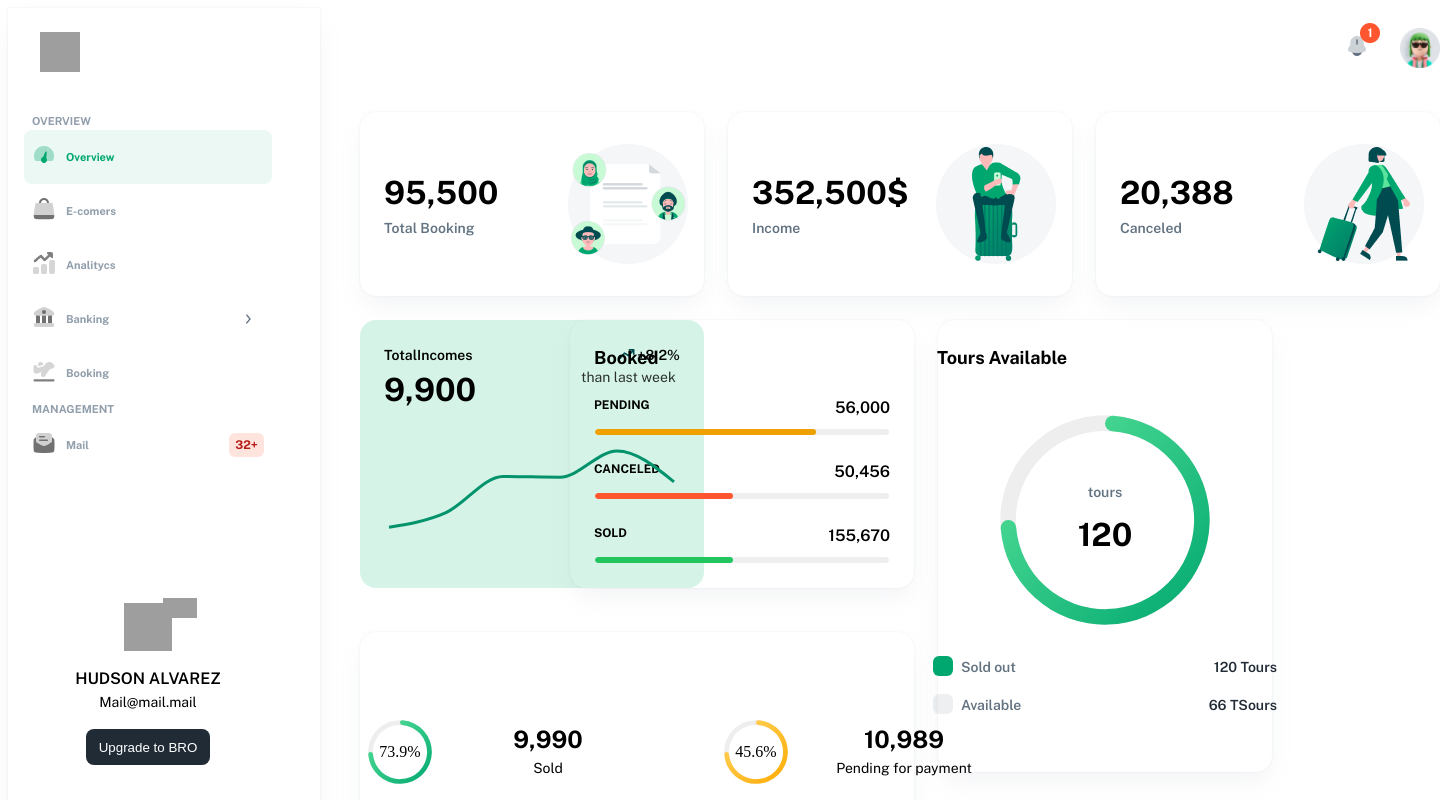
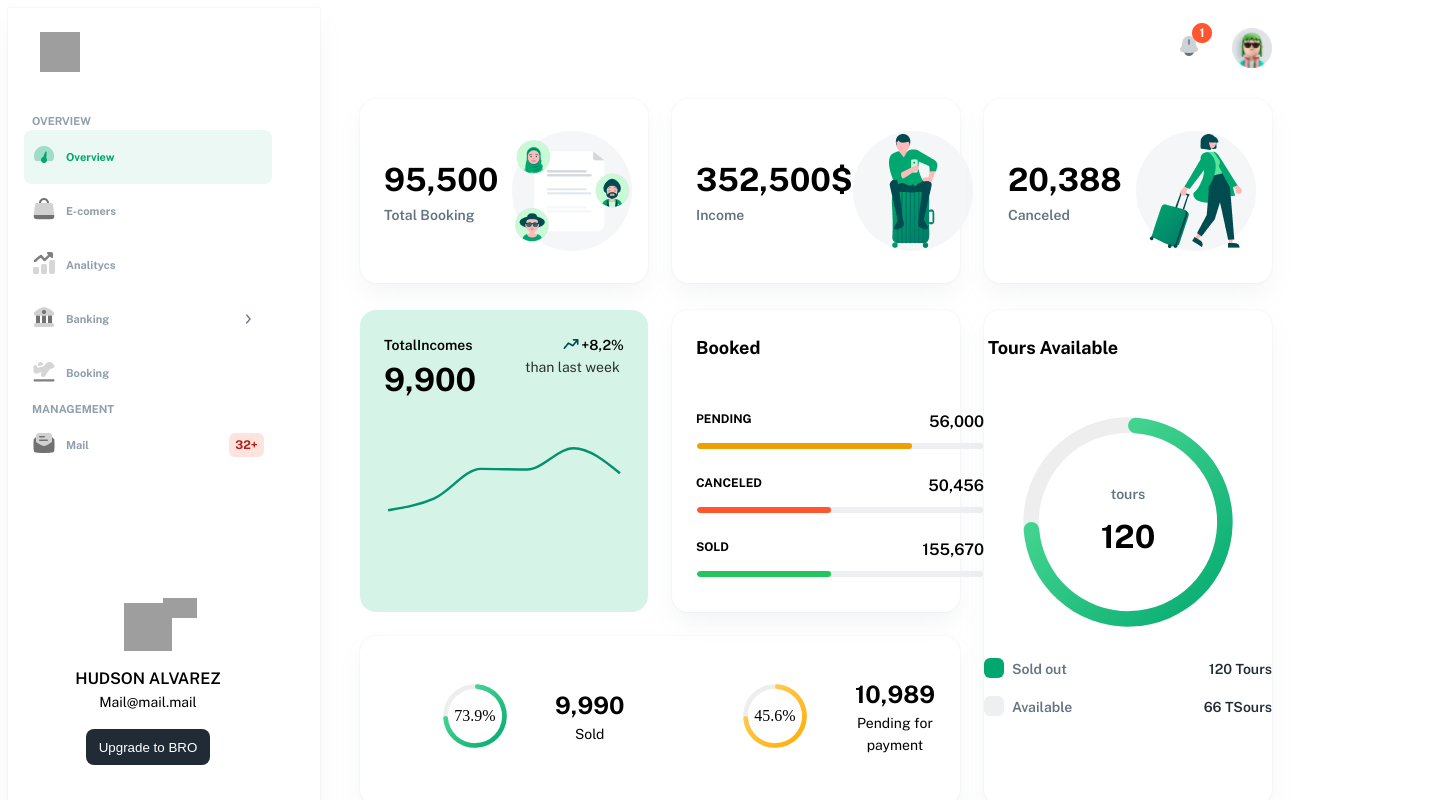
Before and after one commit to Sapsan13/SignIn, a Next.js app: page /overview in a window 1280 px wide. Shown: the top 800 px of the page, 1440 px wide, since content can reach past the window. Built offline with nearby package versions, Linux system fonts and the light colour scheme; grey boxes are pictures that could not be loaded.

Commit message:
Overwiev +

```diff
--- a/src/components/mainContent/main/overview/Booked.tsx
+++ b/src/components/mainContent/main/overview/Booked.tsx
@@ -3,13 +3,13 @@ import styled from "styled-components";
 const SkeletonBookedBarsWrapper = styled.div`
   display: flex;
   flex-direction: column;
-  width: 344px;
-  height: 268px;
+  width: 100%;
+  height: 100%;
   border-radius: 16px;
   box-shadow: 0px 12px 24px -4px #919eab1f, 0px 0px 2px 0px #919eab33;
 `;
 const SkeletonBookedBarTitle = styled.div`
-  width: 344px;
+  width: 100%;
   height: 52px;
   padding: 24px 16px 0 24px;
   gap: 16px;
@@ -24,8 +24,8 @@ const SkeletonBookedBarTitle = styled.div`
 const SkeletonBookedBarBlock = styled.div`
   display: flex;
   flex-direction: column;
-  width: 344px;
-  height: 216px;
+  width: 100%;
+  height: 100%x;
   padding: 24px;
   gap: 24px;
 `;
@@ -33,14 +33,14 @@ const SkeletonBookedBarBlock = styled.div`
 const SkeletonBookedBarItem = styled.div`
   display: flex;
   flex-direction: column;
-  width: 296px;
+  width: 100%;
   height: 40px;
   gap: 8px;
   border-radius: 50%;
 `;
 
 const SkeletonFlexRow = styled.div`
-  width: 296px;
+  width: 100%;
   display: flex;
   flex-direction: row;
   justify-content: space-between;
@@ -68,7 +68,7 @@ const SkeletonBookedFirstItem = styled.progress`
   border: 1px solid transparent;
   height: 8px;
   border-radius: 8px;
-  width: 296px;
+  width: 100%;
   overflow: hidden;
   &::-webkit-progress-value {
     background: #eea000;
@@ -82,7 +82,7 @@ const SkeletonBookedSecondItem = styled.progress`
   border: 1px solid transparent;
   height: 8px;
   border-radius: 8px;
-  width: 296px;
+  width: 100%;
   overflow: hidden;
   &::-webkit-progress-value {
     background: #ff5630;
@@ -97,7 +97,7 @@ const SkeletonBookedThirdItem = styled.progress`
   border: 1px solid transparent;
   height: 8px;
   border-radius: 8px;
-  width: 296px;
+  width: 100%;
   overflow: hidden;
   &::-webkit-progress-value {
     background: #22c55e;
--- a/src/components/mainContent/main/overview/SoldPending.tsx
+++ b/src/components/mainContent/main/overview/SoldPending.tsx
@@ -5,8 +5,10 @@ const SoldPending = (props: any) => {
   const SkeletonToursWrapper = styled.div`
     display: flex;
     flex-direction: column;
+    min-height: 160px;
     align-items: center;
     justify-content: center;
+    width: 50%;
   `;
 
   const SkeletonRadialText = styled.div`
@@ -27,16 +29,15 @@ const SoldPending = (props: any) => {
     display: flex;
     flex-direction: row;
     align-items: center;
-    width: 356px;
-    height: 160px;
-    padding: 40px 0px 0px 0px;
+    width: 50%;
+    height: 100%;
     gap: 40px;
     opacity: 0px;
   `;
 
   const SkeletonPendingPayment = styled.div`
     width: 136px;
-    height: 62px;
+    height: 33%;
     gap: 4px;
     opacity: 0px;
   `;
@@ -59,10 +60,9 @@ const SoldPending = (props: any) => {
 
   const SkeletonSoldPending = styled.div`
     display: flex;
-    width: 712px;
+    width: 50%;
     flex-direction: column;
     gap: 16px;
-    padding: 24px;
     border: 20px solid;
   `;
 
--- a/src/components/mainContent/main/overview/TotalIncomes.tsx
+++ b/src/components/mainContent/main/overview/TotalIncomes.tsx
@@ -18,8 +18,8 @@ const SkeletonTotalIncomesWrapper = styled.div`
   flex-direction: column;
   background-color: #d5f4e7;
   box-sizing: border-box;
-  width: 344px;
-  height: 268px;
+  width: 100%;
+  height: 100%;
   padding: 24px;
   gap: 24px;
   border-radius: 16px;
--- a/src/components/mainContent/main/overview/TotalIncomesChart.tsx
+++ b/src/components/mainContent/main/overview/TotalIncomesChart.tsx
@@ -2,6 +2,7 @@ import { CartesianGrid, Line, LineChart, XAxis, YAxis } from "recharts";
 import styled from "styled-components";
 
 const SkeletonFlex = styled.div`
+  width: 100%;
   display: flex;
 `;
 
--- a/src/components/mainContent/main/overview/ToursAvailable.tsx
+++ b/src/components/mainContent/main/overview/ToursAvailable.tsx
@@ -1,12 +1,6 @@
 import RadialChart from "@/components/mainContent/main/overview/RadialChart";
 import RadialBarChart from "@/components/mainContent/main/overview/RadialChart";
 import styled from "styled-components";
-
-// const SkeletonTotalBooked = styled.div`
-//   display: flex;
-//   flex-direction: row;
-//   gap: 10px;
-// `;
 
 const SkeletonGreenSquare = styled.div`
   width: 20px;
@@ -24,6 +18,7 @@ const SkeletonGraySquare = styled.div`
 
 const SkeletonToursWrapper = styled.div`
   display: flex;
+  height: 100%;
   flex-direction: column;
   align-items: center;
   justify-content: center;
@@ -31,7 +26,7 @@ const SkeletonToursWrapper = styled.div`
 `;
 
 const SkeletonToursText = styled.div`
-  width: 344px;
+  width: 100%;
   height: 52px;
   padding: 24px 16px 0px 24px;
   gap: 16px;
@@ -48,8 +43,8 @@ const SkeletonToursAvailable = styled.div`
   flex-direction: column;
   align-items: center;
   gap: 16px;
-  width: 334px;
-  height: 452px;
+  width: 100%;
+  height: 100%;
   border-radius: 16px;
   box-shadow: 0px 12px 24px -4px #919eab1f, 0px 0px 2px 0px #919eab33;
 `;
@@ -88,7 +83,7 @@ const SkeletonNumber = styled.div`
 const SkeletonToursBottom = styled.div`
   display: flex;
   flex-direction: column;
-  width: 344px;
+  width: 100%;
   height: 100px;
   padding: 0px 40px 40px 40px;
   gap: 16px;
@@ -125,14 +120,6 @@ const SkeletonBottomTours = styled.div`
   line-height: 22px;
   text-align: left;
   color: rgba(33, 43, 54, 1);
-`;
-
-const SkeletonCol = styled.div`
-  display: flex;
-  width: 712px;
-  flex-direction: column;
-  gap: 16px;
-  padding: 24px;
 `;
 
 const ToursAvailable = () => {
--- a/src/components/mainContent/midbar/MidItemAnalitycs.tsx
+++ b/src/components/mainContent/midbar/MidItemAnalitycs.tsx
@@ -2,14 +2,10 @@ import { ComponentProps } from "react";
 import styled from "styled-components";
 import Image from "next/image";
 
-const SkeletonWrapper = styled.div`
-  max-width: 1080px;
-`;
-
 const SkeletonMidWrapper = styled.div`
   display: flex;
   flex-direction: row;
-  max-width: 100%;
+  width: 100%;
   gap: 24px;
   justify-content: center;
 `;
@@ -17,7 +13,7 @@ const SkeletonMidWrapper = styled.div`
 const SkeletonCardItemWrapper = styled.div`
   display: flex;
   flex-direction: row;
-  flex: 1;
+  grid-column: span 4;
   height: 152px;
   padding: 16px 16px 16px 24px;
   border-radius: 16px;
@@ -67,8 +63,7 @@ type MidItemCardProps = ComponentProps<"div"> & {
 
 const MidItemCard = ({ items }) => {
   return (
-    <SkeletonWrapper>
-      <SkeletonMidWrapper>
+    <>
       {items.map((item) => (
         <SkeletonCardItemWrapper key={item.id}>
           <SkeletonMidNumberTitleWrapper>
@@ -80,8 +75,7 @@ const MidItemCard = ({ items }) => {
           </SkeletonMidImage>
         </SkeletonCardItemWrapper>
       ))}
-      </SkeletonMidWrapper>
-    </SkeletonWrapper>
+    </>
   );
 };
 
--- a/src/components/mainContent/midbar/MidItemCard.tsx
+++ b/src/components/mainContent/midbar/MidItemCard.tsx
@@ -62,7 +62,7 @@ type MidItemCardProps = ComponentProps<"div"> & {
 
 const MidItemCard = ({ items }) => {
   return (
-    <SkeletonMidWrapper>
+    <>
       {items.map((item) => (
         <SkeletonCardItemWrapper key={item.id}>
           <SkeletonMidNumberTitleWrapper>
@@ -74,7 +74,7 @@ const MidItemCard = ({ items }) => {
           </SkeletonMidImage>
         </SkeletonCardItemWrapper>
       ))}
-    </SkeletonMidWrapper>
+    </>
   );
 };
 
--- a/src/components/topBar/TopBar.tsx
+++ b/src/components/topBar/TopBar.tsx
@@ -40,7 +40,7 @@ const TopBar = () => {
   const SkeletonTopBarWrapper = styled.div`
     display: flex;
     flex-direction: row;
-    width: 1080px;
+    width: 100%;
     height: 80px;
     left: 280px;
     /* padding: 0px 40px 0px 40px; */
--- a/src/components/topBar/TopMidElement.tsx
+++ b/src/components/topBar/TopMidElement.tsx
@@ -9,12 +9,7 @@ const TopMidElement = ({ items }) => {
     gap: 24px;
   `;
 
-  return (
-    <SkeletonMainWrapper>
-      <TopBar />
-      {items && <MidItemCard items={items} />}
-    </SkeletonMainWrapper>
-  );
+  return <>{items && <MidItemCard items={items} />}</>;
 };
 
 export default TopMidElement;
--- a/src/pages/overview/index.tsx
+++ b/src/pages/overview/index.tsx
@@ -4,6 +4,7 @@ import SoldPending from "@/components/mainContent/main/overview/SoldPending";
 import TotalIncomes from "@/components/mainContent/main/overview/TotalIncomes";
 import ToursAvailable from "@/components/mainContent/main/overview/ToursAvailable";
 import { overviewMidbarElements } from "@/components/mainContent/midbar/midbarElements";
+import TopBar from "@/components/topBar/TopBar";
 import TopMidElement from "@/components/topBar/TopMidElement";
 import LeftNavbar from "@/overview/LeftNavbar";
 import styled from "styled-components";
@@ -12,40 +13,47 @@ const Overview = () => {
   const SkeletonWrapper = styled.div`
     display: grid;
     padding-left: 40px;
-    grid-template-columns: repeat(3, 1fr);
-    grid-template-rows: repeat(3, 1fr);
+    grid-template-columns: repeat(12, 1fr);
+    /* grid-template-rows: repeat(12, 1fr); */
     column-gap: 24px;
     row-gap: 24px;
   `;
 
-  const SkeletonThreeFr = styled.div`
-    grid-column: 1 / 12;
-    grid-row: 1;
+  const SkeletonMidEl = styled.div`
+    grid-column: 9 / span 4;
+    grid-row: span 2;
+    height: 100%;
   `;
 
   const SkeletonTotalIncomes = styled.div`
-    grid-column: 1 / 4;
-    grid-row: 2;
+    grid-column: span 4;
+    /* grid-row: 2; */
+    height: 100%;
   `;
 
   const SkeletonBooked = styled.div`
-    grid-column: 4 / 8;
-    grid-row: 2;
+    grid-column: span 4;
+    /* grid-row: 2; */
+    height: 100%;
   `;
 
   const SkeletonSoldPending = styled.div`
-    grid-column: 1 / 8;
-    grid-row: 3;
+    grid-column: span 8;
+    /* grid-row: 3; */
+    height: 100%;
   `;
 
   const SkeletonIncome = styled.div`
-    grid-column: 8/ 12;
-    grid-row: 2 / span 2;
+    grid-column: span 4;
+    /* grid-row: 2; */
   `;
 
   const SkeletonPending = styled.div`
     display: flex;
     flex-direction: row;
+    justify-content: left;
+    align-items: flex-start;
+    height: 100%;
     border-radius: 16px;
     box-shadow: 0px 12px 24px -4px #919eab1f, 0px 0px 2px 0px #919eab33;
   `;
@@ -53,26 +61,30 @@ const Overview = () => {
   const SkeletonRowItems = styled.div`
     display: flex;
     flex-direction: row;
+    flex: 1;
+    padding-bottom: 24px;
   `;
 
   const SkeletonColumnItems = styled.div`
-    display: flex;
-    flex-direction: column;
-    overflow: auto;
+    width: 100%;
+    display: grid;
   `;
   return (
     <SkeletonRowItems>
       <LeftNavbar />
+      <SkeletonColumnItems>
+        <TopBar />
         <SkeletonWrapper>
-        <SkeletonThreeFr>
           <TopMidElement items={overviewMidbarElements} />
-        </SkeletonThreeFr>
           <SkeletonTotalIncomes>
             <TotalIncomes />
           </SkeletonTotalIncomes>
           <SkeletonBooked>
             <Booked />
           </SkeletonBooked>
+          <SkeletonMidEl>
+            <ToursAvailable />
+          </SkeletonMidEl>
           <SkeletonSoldPending>
             <SkeletonPending>
               <SoldPending
@@ -93,10 +105,9 @@ const Overview = () => {
               />
             </SkeletonPending>
           </SkeletonSoldPending>
-        <SkeletonIncome>
-          <ToursAvailable />
-        </SkeletonIncome>
+          <></>
         </SkeletonWrapper>
+      </SkeletonColumnItems>
     </SkeletonRowItems>
   );
 };
```
Lines whose indentation alone changed are shown as unchanged.
